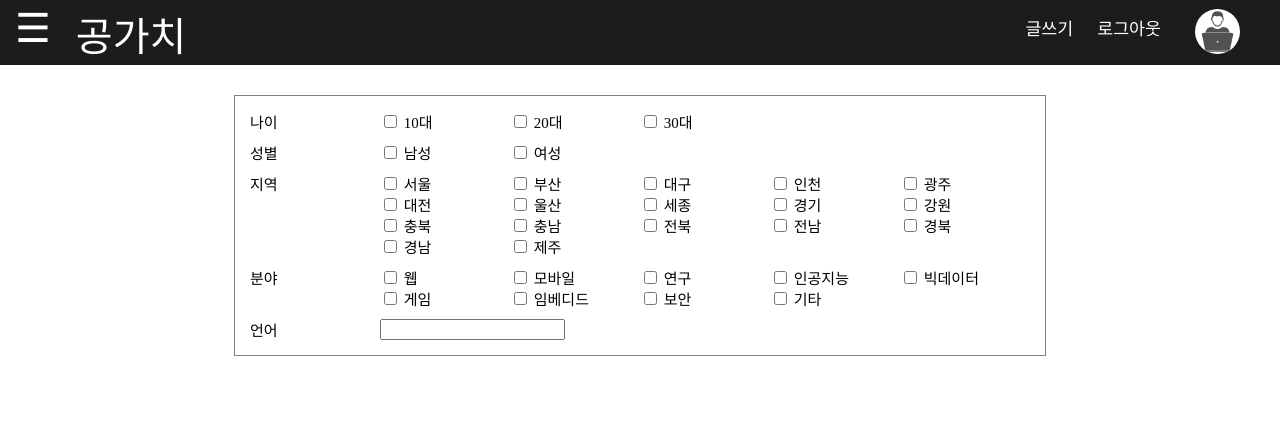
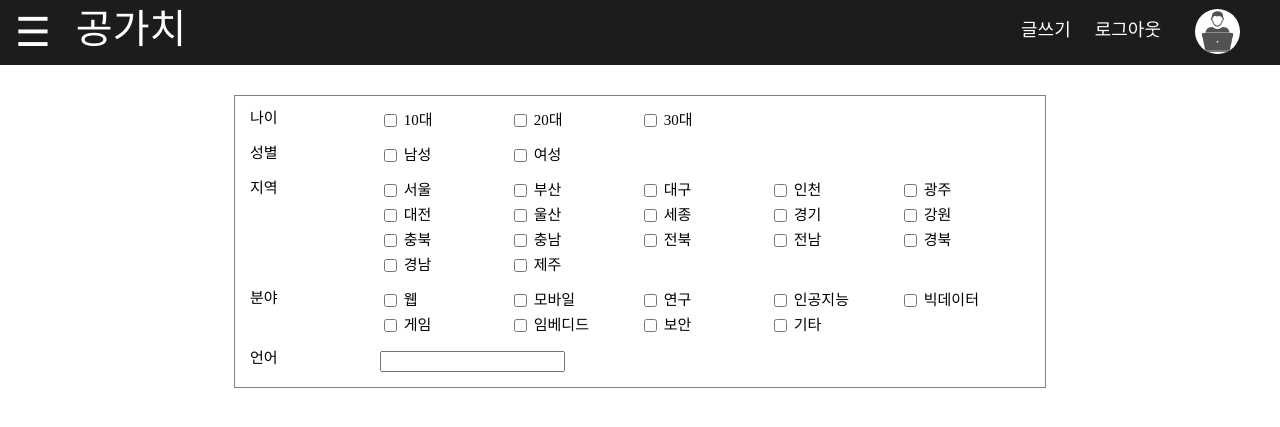
Before and after one commit to zeeyon/CompeteValue, a Django app: page /1 in a window 1280 px wide. Shown: the top 427 px of the page. Run offline with Django 3.2, Linux system fonts and the light colour scheme; the visitor is signed in with stand-in values (Sample User, id 1); data that the repository does not hold is empty; some libraries are stand-ins or nearby versions; some web fonts are replaced.

Commit message:
사소한 수정
base line-height 수정으로 디자인 망가질 수 있음

```diff
--- a/likecompetition/likecompetition/static/base.css
+++ b/likecompetition/likecompetition/static/base.css
@@ -6,39 +6,27 @@ small, strike, strong, sub, sup, tt, var,
 b, u, i, dl, dt, dd, ol, ul, li,
 fieldset, form, label, legend,
 table, caption, tbody, tfoot, thead, tr, th, td,
-article, aside, canvas, details, figcaption, figure,
-footer, header, hgroup, menu, nav, section, summary,
-time, mark, audio, video {
+article, aside, canvas, details, embed,
+figure, figcaption, footer, header, hgroup,
+menu, nav, output, section, summary,
+time, mark, audio, video{
+	margin:0;
 	padding:0;
-	margin:0;
 	border:0;
-	outline:0;
-	color:black;
 	font-size:100%;
+	font:inherit;
 	vertical-align:baseline;
-	text-decoration:none;
 }
-@font-face {
-	font-family:'TmoneyRoundWindExtraBold'; src: url('https://cdn.jsdelivr.net/gh/projectnoonnu/noonfonts_20-07@1.0/TmoneyRoundWindExtraBold.woff') format('woff'); font-weight: normal; font-style: normal;
-}
-@font-face {
-	font-family:'IBMPlexSansKR-Light'; src: url('https://cdn.jsdelivr.net/gh/projectnoonnu/noonfonts_20-07@1.0/IBMPlexSansKR-Light.woff') format('woff'); font-weight: normal; font-style: normal;
-}
-[v-cloak]{
-	display:none !important;
-}
-.inline_form {
-    display:inline;
-}
-#wrap{
-	width:100%;
-	height:100%;
-	padding-top:65px;
-}
+body{line-height:1;}
+ol, ul{list-style:none;}
+a{color:black;text-decoration:none;}
+a:link,a:visited,a:hover,a:active{text-decoration:none;}
+@font-face{font-family:'TmoneyRoundWindExtraBold';src:url('https://cdn.jsdelivr.net/gh/projectnoonnu/noonfonts_20-07@1.0/TmoneyRoundWindExtraBold.woff') format('woff');font-weight:normal;font-style:normal;}
+@font-face{font-family:'IBMPlexSansKR-Light';src:url('https://cdn.jsdelivr.net/gh/projectnoonnu/noonfonts_20-07@1.0/IBMPlexSansKR-Light.woff') format('woff');font-weight:normal;font-style:normal;}
+[v-cloak]{display:none !important;}
+#wrap{width:100%;height:100%;padding-top:65px;}
+#wrap>h1{font-size:0;}
 
-/**
-* header
-*/
 header{
 	display:flex;
 	position:fixed;
@@ -47,45 +35,39 @@ header{
 	box-sizing:border-box;
 	width:100%;
 	height:65px;
-	padding:5px 30px 5px 15px;
+	padding:5px 15px;
 	background-color:#1C1C1C;
-}
-header *{
 	font-family:'IBMPlexSansKR-Light';
 	color:white;
 }
 header .hamburger-button{
-	font-size:30pt;
+	font-size:40px;
 	cursor:pointer;
+	line-height:55px;
+}
+header .header-logo{
+	padding:0 25px;
+	font-family:'TmoneyRoundWindExtraBold';
+	font-size:40px;
+	line-height:50px;
 }
 header .header-logo a{
-	padding:0 25px;
-	font-family:'TmoneyRoundWindExtraBold';
-	font-size:30pt;
+	color:white;
 }
 
-/**
-* main-menu
-*/
 #main-menu{
 	margin-left:auto;
-}
-#main-menu>ul{
-	list-style:none;
+	margin-right:15px;
 }
 #main-menu>ul>li{
 	display:inline;
 	padding:0 10px;
 	line-height:50px;
+	font-size:18px;
 }
 #main-menu>ul>li>a{
-	font-size:13pt;
+	color:white;
 }
-/*
-#main-menu ul li a:hover, #main-menu ul li a:active{
-	text-decoration:underline;
-}
-*/
 #main-menu .profile .user-image{
 	width:45px;
 	height:45px;
@@ -95,9 +77,6 @@ header .header-logo a{
 	vertical-align:middle;
 }
 
-/**
-* user-menu
-*/
 #user-menu{
 	position:absolute;
 	top:85px;
@@ -112,28 +91,21 @@ header .header-logo a{
 	opacity:1;
 	visibility:visible;
 }
-#user-menu>ul{
-	list-style:none;
-}
 #user-menu>ul>li>a{
 	display:block;
 	width:100px;
 	padding:10px 15px;
-	background-color:rgb(238, 238, 238);
+	background-color:#EEE;
 	font-size:15px;
-	color:black;
 	line-height:30px;
 	text-align:center;
 	transition:all 0.3s ease;
 }
 #user-menu>ul>li>a:hover{
-	background-color:rgb(221, 221, 221);
+	background-color:#DDD;
 	font-size:18px;
 }
 
-/**
-* side-bar
-*/
 #side-bar{
 	position:fixed;
 	z-index:100;
@@ -142,9 +114,9 @@ header .header-logo a{
 	width:280px;
 	height:100%;
 	padding:10px 10px;
-	background-color:#264653; /* 사이드바 색 */
+	background-color:#264653;
 	font-family:'TmoneyRoundWindExtraBold';
-	line-height:200%;
+	line-height:2;
 	transition:left 0.5s;
 }
 #side-bar.open{
@@ -155,24 +127,23 @@ header .header-logo a{
 	margin-bottom:15px;
 }
 #side-bar>ul>li>a{
-	font-size:18pt;
+	font-size:24px;
 	color:white;
 }
 #side-bar>ul>li>a:hover, #side-bar>ul>li>a:active{
 	color:red;
 }
-.close-button{
+#side-bar .close-button{
 	padding-right:10px;
+	font-size:200%;
+	line-height:1.5;
 	text-align:right;
-	font-size:200%;
-	line-height:150%;
 	cursor:pointer;
 }
 
 /**
-* 본문
+* content
 */
 #content{
 	padding-top:30px;
-	margin:0 auto;
 }
--- a/likecompetition/likecompetition/templates/base.html
+++ b/likecompetition/likecompetition/templates/base.html
@@ -15,6 +15,7 @@
 	<script src="https://cdn.jsdelivr.net/npm/axios/dist/axios.min.js"></script>
 	<script src="https://code.jquery.com/jquery-3.5.1.min.js"></script>
 	<section id="wrap">
+		<h1>공가치</h1>
 		<header>
 			<div class="hamburger-button" onclick="toggleMenu()">☰</div>
 			<div class="header-logo"><a href="/">공가치</a></div>
--- a/likecompetition/posts/static/index.css
+++ b/likecompetition/posts/static/index.css
@@ -1,6 +1,3 @@
-/**
-* filter-box
-*/
 #filter-box{
 	display:table;
 	min-width:800px;
@@ -15,157 +12,42 @@
 	display:table;
 	margin:10px 10px;
 }
-#filter-box .filter .filter-name, #filter-box .filter .filter-options{
+#filter-box .filter .filter-name{
 	display:table-cell;
+    width:130px;
 	vertical-align:top;
-}
-#filter-box .filter .filter-name{
-	width:130px;
 }
 #filter-box .filter .filter-option{
 	float:left;
 	width:130px;
+    height:25px;
+}
+#filter-box .filter .filter-option label{
+    position:relative;
+    top:-2px;
 }
 
-/**
-* check-list
-*/
 #check-list ul{
-	list-style:none;
+    display:flex;
+    flex-wrap:wrap;
 }
-#check-list li{
-	float:left;
-	padding:2px 8px 4px 8px;
-	margin:5px;
+#check-list ul li{
+	padding:4px 8px 5px 8px;
+	margin:2px;
 	border:1px solid gray;
-	border-radius:5px;
+	border-radius:3px;
 	font-size:14px;
 	color:gray;
 }
-#check-list li:hover, #check-list li:active{
+#check-list ul li:hover, #check-list ul li:active{
 	border-color:black;
 	color:black;
 }
-#check-list li span{
-	vertical-align:middle;
+#check-list ul li span{
+    line-height:20px;
+    vertical-align:middle;
 }
 #check-list .remove-option{
 	font-size:20px;
-	cursor:pointer;
+    cursor:pointer;
 }
-
-/**
-* posts
-*/
-#posts{
-    display:flex;
-    flex-wrap:wrap;
-    justify-content:space-around;
-    overflow:auto;
-    margin-top:25px;
-    font-family:'IBMPlexSansKR-Light';
-}
-#posts .post-card{
-    position:relative;
-	width:300px;
-	height:300px;
-	padding:5px;
-    margin:25px;
-	box-shadow:0px 0px 5px darkgray;
-}
-#posts .post-card:hover{
-	box-shadow:0px 0px 5px gray;
-}
-#posts .post-card .profile{
-    display:flex;
-    align-items:center;
-    width:100%;
-    padding-bottom:5px;
-    border-bottom:1px solid gainsboro;
-    font-size:15px;
-}
-#posts .post-card .profile-image-box{
-    font-size:0;
-}
-#posts .post-card .profile-image{
-    width:50px;
-    height:50px;
-    margin:15px;
-    border-radius:25px;
-    background-color:lightpink;
-}
-#posts .post-card .user-info-box{
-    margin-left:5px;
-    line-height:25px;
-}
-#posts .post-card .user-info-box .location::before{
-    content:'';
-    display:inline-block;
-    width:13px;
-    height:17px;
-    margin-right:5px;
-    background:url(./images/post_card_location.png);
-    background-size:100%;
-    vertical-align:middle;
-}
-#posts .post-card .field, #posts .post-card .tool{
-    height:50px;
-    padding:10px;
-}
-#posts .post-card .field{
-    font-family:'TmoneyRoundWindExtraBold';
-    font-size:20px;
-}
-#posts .post-card .tool{
-    font-size:15px;
-}
-#posts .post-card .date{
-    position:absolute;
-    left:10px;
-    bottom:10px;
-    font-size:15px;
-}
-#posts .post-card .icon{
-	position:absolute;
-    right:10px;
-	bottom:10px;
-    font-size:0;
-}
-#posts .post-card .icon a{
-    display:inline-block;
-    z-index:10;
-    width:40px;
-    height:40px;
-    margin-left:15px;
-}
-#posts .post-card .icon .message{
-    background:url(./images/post_card_message.png);
-    background-size:100%;
-}
-#posts .post-card .icon .scrap{
-    background:url(./images/post_card_scrap.png);
-    background-size:100%;
-}
-#posts .post-card .icon .scrap.scrapped{
-    background:url(./images/post_card_scrapped.png);
-    background-size:100%;
-}
-#posts .post-card.filling-empty-space{
-    height:0;
-    padding:0 5px;
-    margin:0 25px;
-}
-
-/**
-*  post page
-*/
-#post_page{
-	margin:20px;
-    font-family:'TmoneyRoundWindExtraBold';
-	font-size:25px;
-    text-align:center;
-}
-#post_page a{
-    padding-left:30px;
-	color:black;
-}
--- a/likecompetition/posts/static/index.js
+++ b/likecompetition/posts/static/index.js
@@ -51,38 +51,3 @@ var filter_box = new Vue({
 		}
 	}
 })
-
-var scrap = {
-	delimiters: ['[[', ']]'],
-	template: '<a class="scrap" v-bind:class="{ scrapped: this.isScrapped }" href="#" v-on:click="toggle_scrap()"></a>',
-	props: {
-		url: String,
-		initialScrapped: Boolean
-	},
-	data: function() {
-		return {
-			isScrapped: this.initialScrapped
-		}
-	},
-	methods: {
-		toggle_scrap: function() {
-			var method = this.isScrapped ? 'delete' : 'post';
-			this.isScrapped = !this.isScrapped;
-			axios({
-				method: method,
-				url: this.url
-			})
-			.catch(function(error) {
-				console.log(error);
-			})
-		}
-	}
-}
-
-var posts = new Vue({
-	delimiters: ['[[', ']]'],
-	el: '#posts',
-	components: {
-		'scrap': scrap
-	}
-})
--- /dev/null
+++ b/likecompetition/posts/static/posts.css
@@ -0,0 +1,108 @@
+#posts{
+    display:flex;
+    flex-wrap:wrap;
+    justify-content:space-around;
+    overflow:auto;
+    margin-top:10px;
+    font-family:'IBMPlexSansKR-Light';
+}
+#posts .post-card{
+    position:relative;
+    width:300px;
+    height:300px;
+    padding:5px;
+    margin:25px;
+    box-shadow:0px 0px 5px darkgray;
+}
+#posts .post-card:hover{
+    box-shadow:0px 0px 5px gray;
+}
+#posts .post-card .profile{
+    display:flex;
+    align-items:center;
+    width:100%;
+    padding-bottom:5px;
+    border-bottom:1px solid gainsboro;
+    font-size:15px;
+}
+#posts .post-card .profile-image-box{
+    font-size:0;
+}
+#posts .post-card .profile-image{
+    width:50px;
+    height:50px;
+    margin:15px;
+    border-radius:25px;
+    background-color:lightpink;
+}
+#posts .post-card .user-info-box{
+    margin-left:5px;
+    line-height:25px;
+}
+#posts .post-card .user-info-box .location::before{
+    content:'';
+    display:inline-block;
+    width:13px;
+    height:17px;
+    margin-right:5px;
+    background:url(./images/post_card_location.png);
+    background-size:100%;
+    vertical-align:middle;
+}
+#posts .post-card .field, #posts .post-card .tool{
+    height:50px;
+    padding:10px;
+}
+#posts .post-card .field{
+    font-family:'TmoneyRoundWindExtraBold';
+    font-size:20px;
+}
+#posts .post-card .tool{
+    font-size:15px;
+}
+#posts .post-card .date{
+    position:absolute;
+    left:10px;
+    bottom:10px;
+    font-size:15px;
+}
+#posts .post-card .icon{
+    position:absolute;
+    right:10px;
+    bottom:10px;
+    font-size:0;
+}
+#posts .post-card .icon a{
+    display:inline-block;
+    z-index:10;
+    width:40px;
+    height:40px;
+    margin-left:15px;
+}
+#posts .post-card .icon .message{
+    background:url(./images/post_card_message.png);
+    background-size:100%;
+}
+#posts .post-card .icon .scrap{
+    background:url(./images/post_card_scrap.png);
+    background-size:100%;
+}
+#posts .post-card .icon .scrap.scrapped{
+    background:url(./images/post_card_scrapped.png);
+    background-size:100%;
+}
+#posts .post-card.filling-empty-space{
+    height:0;
+    padding:0 5px;
+    margin:0 25px;
+}
+
+#page-btn{
+    margin-bottom:20px;
+    font-family:'TmoneyRoundWindExtraBold';
+    font-size:25px;
+    text-align:center;
+}
+#page-btn a{
+    margin:50px;
+}
--- /dev/null
+++ b/likecompetition/posts/static/posts.js
@@ -0,0 +1,34 @@
+var scrap = {
+    delimiters: ['[[', ']]'],
+    template: '<a class="scrap" v-bind:class="{ scrapped: this.isScrapped }" href="#" v-on:click="toggle_scrap()"></a>',
+    props: {
+        url: String,
+        initialScrapped: Boolean
+    },
+    data: function() {
+        return {
+            isScrapped: this.initialScrapped
+        }
+    },
+    methods: {
+        toggle_scrap: function() {
+            var method = this.isScrapped ? 'delete' : 'post';
+            this.isScrapped = !this.isScrapped;
+            axios({
+                method: method,
+                url: this.url
+            })
+            .catch(function(error) {
+                console.log(error);
+            })
+        }
+    }
+}
+
+var posts = new Vue({
+    delimiters: ['[[', ']]'],
+    el: '#posts',
+    components: {
+        'scrap': scrap
+    }
+})
--- a/likecompetition/posts/templates/index.html
+++ b/likecompetition/posts/templates/index.html
@@ -1,7 +1,10 @@
 {% extends 'base.html' %}
 {% load static %}
 
-{% block title %}<link rel="stylesheet" type="text/css" href="{% static 'index.css' %}">{% endblock %}
+{% block title %}
+<link rel="stylesheet" type="text/css" href="{% static 'index.css' %}">
+<link rel="stylesheet" type="text/css" href="{% static 'posts.css' %}">
+{% endblock %}
 
 {% block content %}
 <div id="filter-box" v-cloak>
@@ -58,7 +61,7 @@
     <div class="post-card filling-empty-space"></div>
 </div>
 
-<div id="post_page">
+<div id="page-btn">
     {% if posts.has_previous %}
     <a href="{% url 'index_page' posts.previous_page_number %}">&#60;Prev</a>
     {% endif %}
@@ -68,4 +71,7 @@
 </div>
 {% endblock %}
 
-{% block end %}<script src="{% static 'index.js' %}"></script>{% endblock %}
+{% block end %}
+<script src="{% static 'index.js' %}"></script>
+<script src="{% static 'posts.js' %}"></script>
+{% endblock %}
--- a/likecompetition/posts/templates/scrap.html
+++ b/likecompetition/posts/templates/scrap.html
@@ -1,7 +1,7 @@
+{% extends 'base.html' %}
+{% load static %}
+
 {% block content %}
-
-<a href="{% url 'index' %}">index로 이동하기</a><br>
-
 <h2>스크랩한 글</h2>
 {% for scrap in scraps %}
 {% with post=scrap.post %}
```
